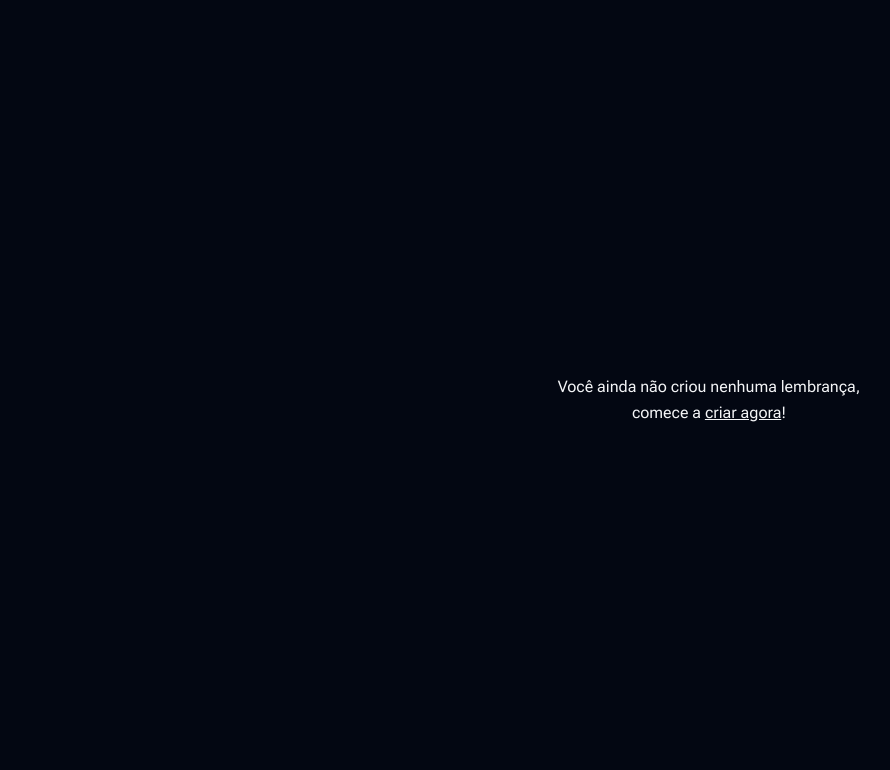
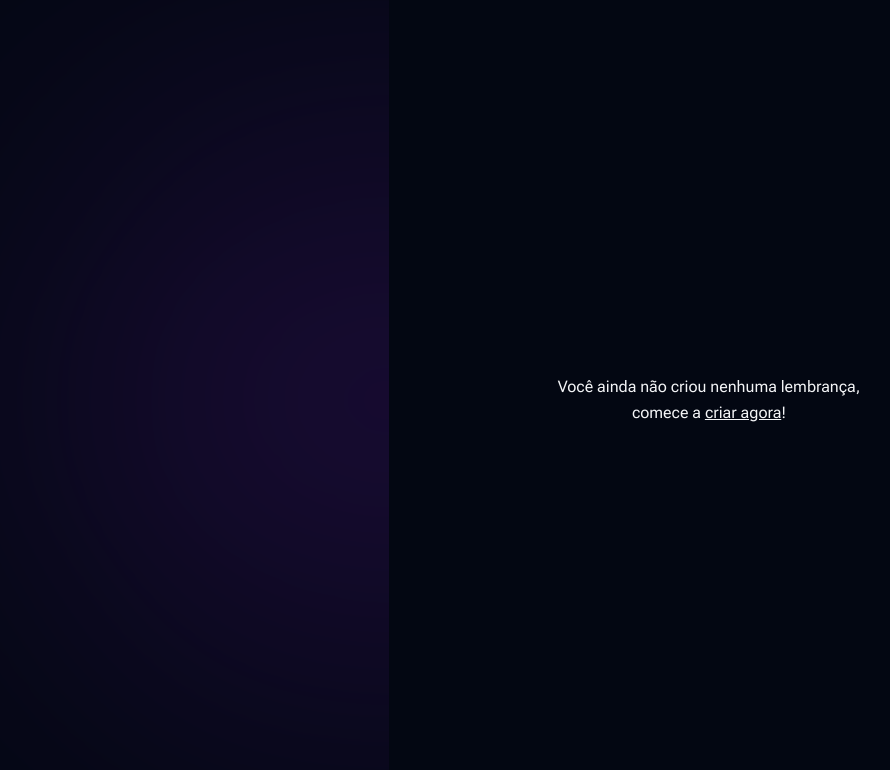
Before and after one commit to ed-cavalcanti/nlw-spacetime, a Next.js app in the folder web/: page / in a window 1280 px wide. Shown: the top 770 px of the page, without its empty margins (251-1141 px from the left). Built offline with nearby package versions, Linux system fonts and the light colour scheme; a web font is replaced by a local one.

Commit message:
[feat] blur background

```diff
--- a/web/src/app/page.tsx
+++ b/web/src/app/page.tsx
@@ -2,8 +2,8 @@ export default function Home() {
   return (
     <main className="grid grid-cols-2 min-h-screen">
       {/* left */}
-      <div className="flex flex-col items-start justify-between px-28 py-16">
-
+      <div className="flex flex-col items-start justify-between px-28 py-16 relative overflow-hidden">
+        <div className="absolute right-0 top-1/2 h-[288px] w-[526px] -translate-y-1/2 rounded-full translate-x-1/2 bg-purple-700 opacity-50 blur-full" />
       </div>
 
       {/* rigth */}
--- a/web/tailwind.config.js
+++ b/web/tailwind.config.js
@@ -72,6 +72,9 @@ module.exports = {
           800: '#027435',
           900: '#025929',
         }
+      },
+      blur: {
+        full: '194px'
       }
     },
   },
```
